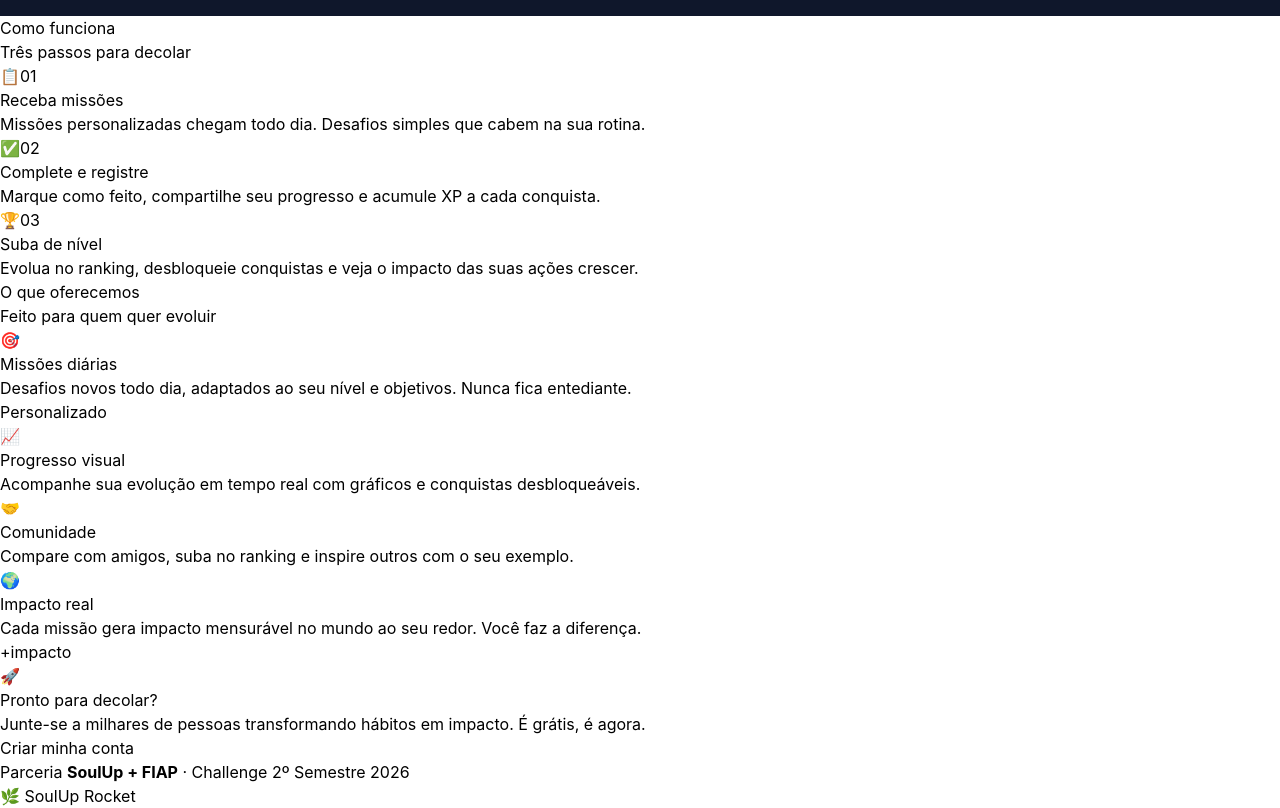
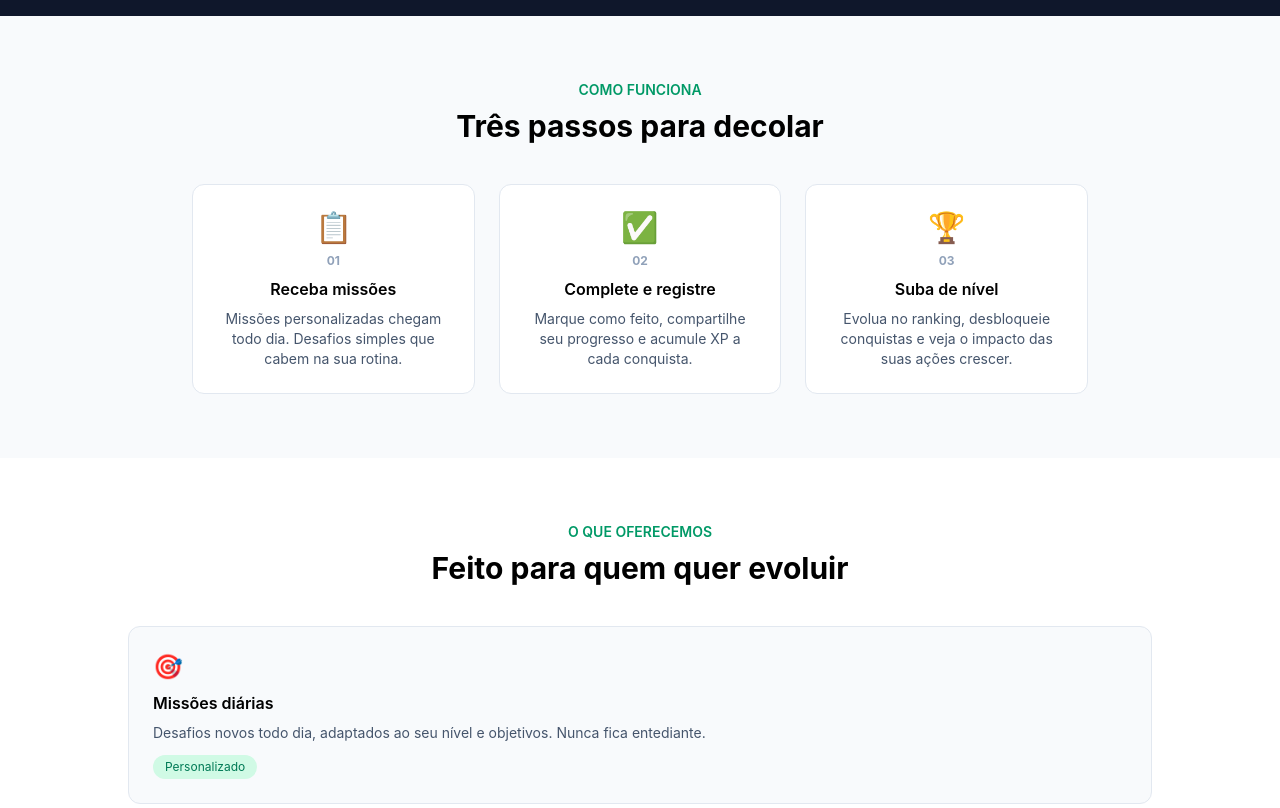
Before and after one commit to TailyniDev/SOUL-UP---Challenger, a React (Vite) app in the folder soul-up-rocket/: page / in a window 1280 px wide. Shown: the part 580-1388 px from the top of the page. Built offline with nearby package versions, Linux system fonts and the light colour scheme.

Commit message:
style: finaliza estilizacao da Home com Tailwind

```diff
--- a/soul-up-rocket/src/pages/Home/index.tsx
+++ b/soul-up-rocket/src/pages/Home/index.tsx
@@ -50,100 +50,118 @@ export default function Home() {
         </div>
       </section>
 
-      <div>
-        <span>Como funciona</span>
-        <h2>Três passos para decolar</h2>
+      <section className="py-16 px-4 bg-slate-50">
+        <div className="max-w-4xl mx-auto text-center">
+          <p className="text-emerald-600 text-sm font-semibold uppercase mb-2">
+            Como funciona
+          </p>
+          <h2 className="text-3xl font-bold mb-10">Três passos para decolar</h2>
 
-        <div>
-          <div>
-            <span>📋</span>
-            <span>01</span>
-            <h3>Receba missões</h3>
-            <p>
-              Missões personalizadas chegam todo dia. Desafios simples que cabem
-              na sua rotina.
+          <div className="grid md:grid-cols-3 gap-6">
+            <div className="bg-white border border-slate-200 rounded-xl p-6">
+              <p className="text-3xl mb-2">📋</p>
+              <p className="text-xs text-slate-400 font-bold mb-2">01</p>
+              <h3 className="font-semibold mb-2">Receba missões</h3>
+              <p className="text-sm text-slate-600">
+                Missões personalizadas chegam todo dia. Desafios simples que
+                cabem na sua rotina.
               </p>
             </div>
 
-          <div>
-            <span>✅</span>
-            <span>02</span>
-            <h3>Complete e registre</h3>
-            <p>
+            <div className="bg-white border border-slate-200 rounded-xl p-6">
+              <p className="text-3xl mb-2">✅</p>
+              <p className="text-xs text-slate-400 font-bold mb-2">02</p>
+              <h3 className="font-semibold mb-2">Complete e registre</h3>
+              <p className="text-sm text-slate-600">
                 Marque como feito, compartilhe seu progresso e acumule XP a cada
                 conquista.
               </p>
             </div>
 
-          <div>
-            <span>🏆</span>
-            <span>03</span>
-            <h3>Suba de nível</h3>
-            <p>
+            <div className="bg-white border border-slate-200 rounded-xl p-6">
+              <p className="text-3xl mb-2">🏆</p>
+              <p className="text-xs text-slate-400 font-bold mb-2">03</p>
+              <h3 className="font-semibold mb-2">Suba de nível</h3>
+              <p className="text-sm text-slate-600">
                 Evolua no ranking, desbloqueie conquistas e veja o impacto das
                 suas ações crescer.
               </p>
             </div>
           </div>
         </div>
+      </section>
 
-      <div>
-        <span>O que oferecemos</span>
-        <h2>Feito para quem quer evoluir</h2>
+      <section className="py-16 px-4">
+        <div className="max-w-5xl mx-auto text-center">
+          <p className="text-emerald-600 text-sm font-semibold uppercase mb-2">
+            O que oferecemos
+          </p>
+          <h2 className="text-3xl font-bold mb-10">
+            Feito para quem quer evoluir
+          </h2>
 
-        <div>
-          <div>
-            <span>🎯</span>
-            <h3>Missões diárias</h3>
-            <p>
-              Desafios novos todo dia, adaptados ao seu nível e objetivos. Nunca
-              fica entediante.
+          <div className="grid md:grid-cols-2 gap-6 text-left">
+            <div className="bg-slate-50 border border-slate-200 rounded-xl p-6 md:col-span-2">
+              <p className="text-2xl mb-2">🎯</p>
+              <h3 className="font-semibold mb-2">Missões diárias</h3>
+              <p className="text-sm text-slate-600">
+                Desafios novos todo dia, adaptados ao seu nível e objetivos.
+                Nunca fica entediante.
               </p>
-            <span>Personalizado</span>
+              <span className="inline-block mt-3 text-xs bg-emerald-100 text-emerald-700 px-3 py-1 rounded-full">
+                Personalizado
+              </span>
             </div>
 
-          <div>
-            <span>📈</span>
-            <h3>Progresso visual</h3>
-            <p>
+            <div className="bg-slate-50 border border-slate-200 rounded-xl p-6">
+              <p className="text-2xl mb-2">📈</p>
+              <h3 className="font-semibold mb-2">Progresso visual</h3>
+              <p className="text-sm text-slate-600">
                 Acompanhe sua evolução em tempo real com gráficos e conquistas
                 desbloqueáveis.
               </p>
             </div>
 
-          <div>
-            <span>🤝</span>
-            <h3>Comunidade</h3>
-            <p>
+            <div className="bg-slate-50 border border-slate-200 rounded-xl p-6">
+              <p className="text-2xl mb-2">🤝</p>
+              <h3 className="font-semibold mb-2">Comunidade</h3>
+              <p className="text-sm text-slate-600">
                 Compare com amigos, suba no ranking e inspire outros com o seu
                 exemplo.
               </p>
             </div>
 
-          <div>
-            <span>🌍</span>
-            <h3>Impacto real</h3>
-            <p>
+            <div className="bg-slate-900 text-white rounded-xl p-6 md:col-span-2">
+              <p className="text-2xl mb-2">🌍</p>
+              <h3 className="font-semibold mb-2">Impacto real</h3>
+              <p className="text-sm text-slate-300">
                 Cada missão gera impacto mensurável no mundo ao seu redor. Você
                 faz a diferença.
               </p>
-            <span>+impacto</span>
             </div>
           </div>
         </div>
+      </section>
 
-      <div>
-        <span>🚀</span>
-        <h2>Pronto para decolar?</h2>
-        <p>
+      <section className="py-20 px-4 text-center">
+        <div className="max-w-xl mx-auto bg-emerald-600 text-white rounded-2xl p-10">
+          <p className="text-4xl mb-4">🚀</p>
+          <h2 className="text-2xl font-bold mb-2">Pronto para decolar?</h2>
+          <p className="text-emerald-100 mb-6">
             Junte-se a milhares de pessoas transformando hábitos em impacto. É
             grátis, é agora.
           </p>
-        <a href="/login">Criar minha conta</a>
-        <p>
+          <a
+            href="/login"
+            className="inline-block bg-white text-emerald-700 px-6 py-3 rounded-lg font-medium"
+          >
+            Criar minha conta
+          </a>
+          <p className="text-emerald-200 text-xs mt-4">
             Parceria <strong>SoulUp + FIAP</strong> · Challenge 2º Semestre 2026
           </p>
         </div>
+      </section>
     </>
   );
 }
```
Lines whose indentation alone changed are shown as unchanged.
